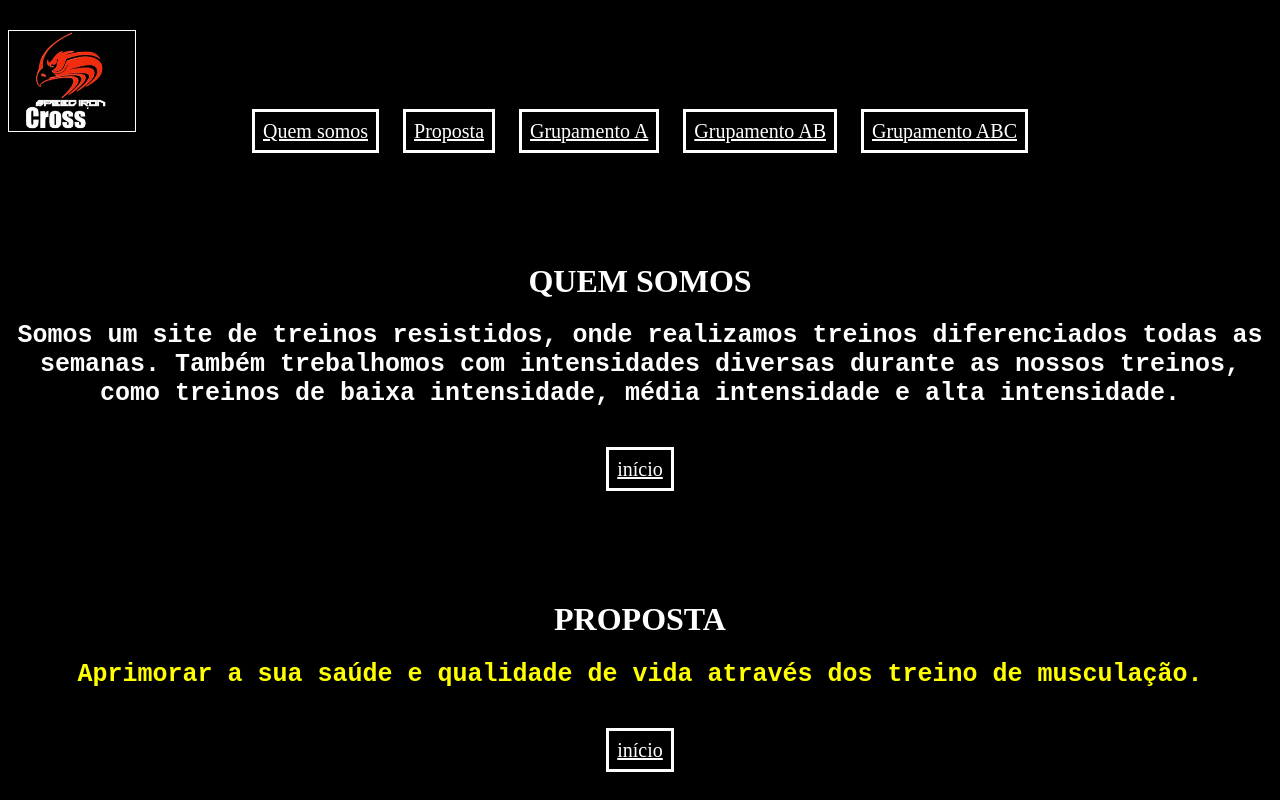
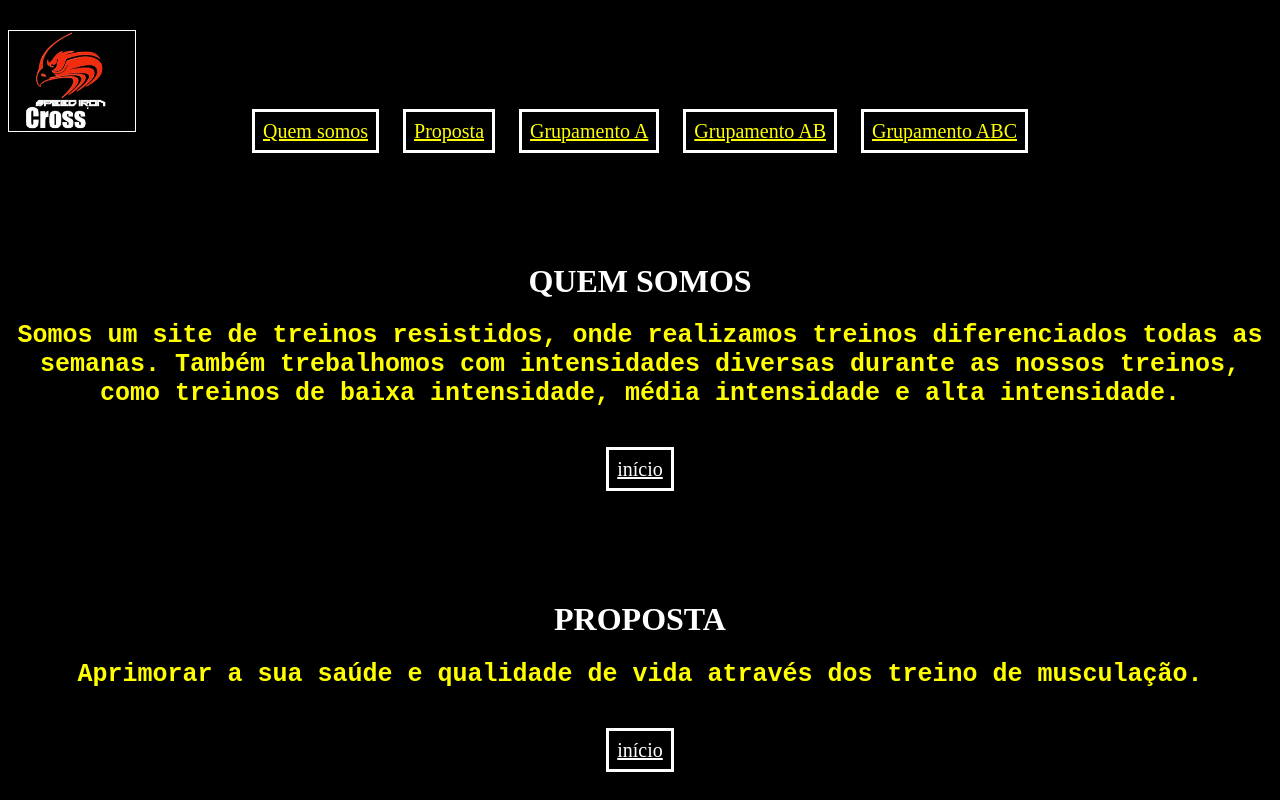
Before and after one commit to UlissesMelo75/ulissesmelo75, a plain HTML site: page index.html in a window 1280 px wide. Shown: the top 800 px of the page. Drawn offline with Linux system fonts and the light colour scheme.

Commit message:
Update indexcross.css

```diff
--- a/indexcross.css
+++ b/indexcross.css
@@ -30,7 +30,7 @@ body {
     padding: 8px;
     font-size: 20px;
     margin: 0 10px;
-    color: white;
+    color: yellow;
     border: 3px solid white;
 }
 
@@ -88,7 +88,7 @@ body {
     font-style: normal;
     font-weight: bold;
     margin-top: 15px;
-    color: white;
+    color: yellow;
 
 }
 
@@ -108,7 +108,7 @@ body {
     font-style: normal;
     font-weight: bold;
     margin-top: 15px;
-    color: white;
+    color: yellow;
 
 }
 
```
